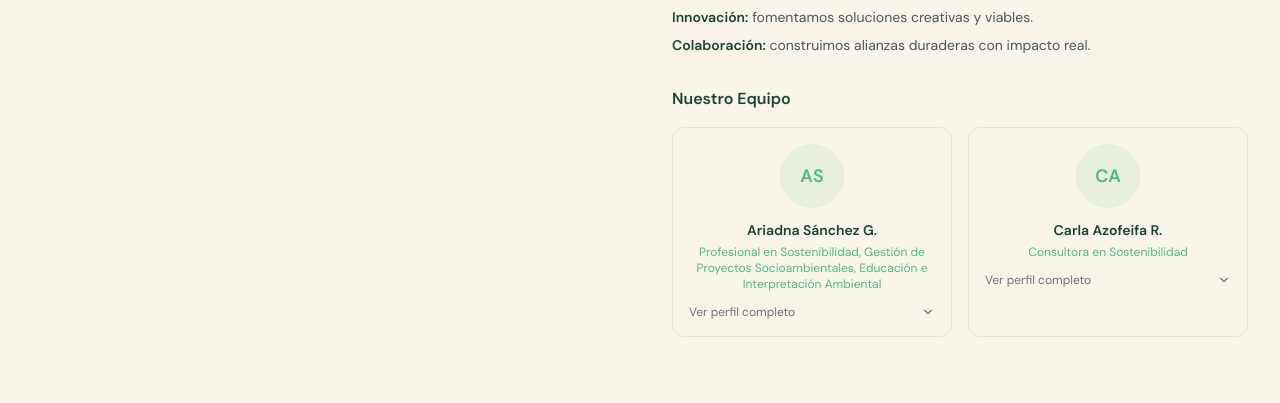
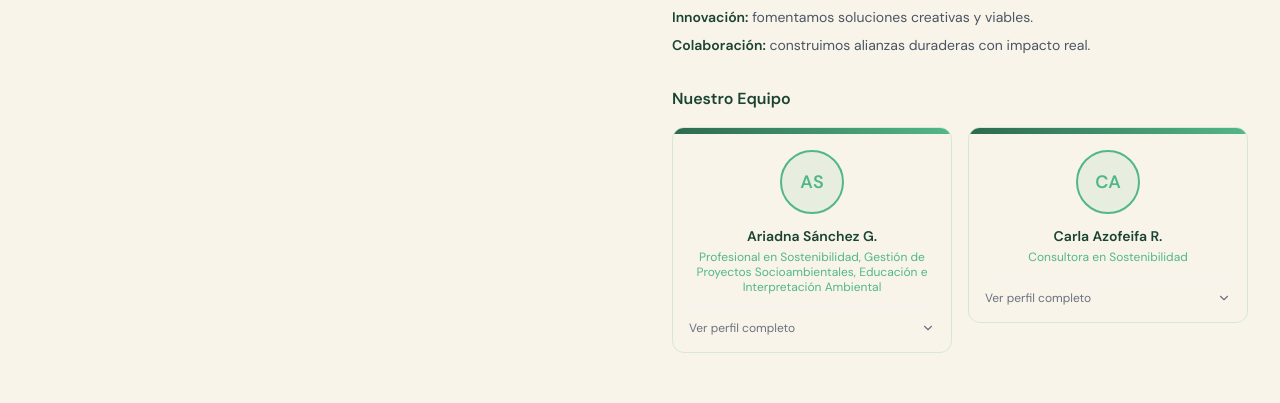
Before and after one commit to tomasSStropper/savia-page, a React (Create React App) app in the folder savia-website/: page / in a window 1280 px wide. Shown: the part 3560-3963 px from the top of the page. Built offline with nearby package versions, Linux system fonts and the light colour scheme; a web font is replaced by a local one.

Commit message:
Update AboutSection team cards layout and toggle details

```diff
--- a/savia-website/src/components/sections/AboutSection.jsx
+++ b/savia-website/src/components/sections/AboutSection.jsx
@@ -104,51 +104,65 @@ const AboutSection = ({ id }) => {
 
             <div className="mt-8">
               <h4 className="font-semibold text-primary mb-4">Nuestro Equipo</h4>
-              <div className="grid grid-cols-1 md:grid-cols-2 gap-4">
+              <div className="grid grid-cols-1 md:grid-cols-2 gap-4 items-start">
                 {/* Ariadna */}
-                <div className="border border-accent/20 rounded-xl p-4">
-                  <div className="flex flex-col items-center text-center mb-3">
-                    <div className="w-16 h-16 rounded-full bg-accent/10 flex items-center justify-center mb-3">
+                <div className="border border-accent/20 rounded-xl overflow-hidden transition-all duration-300 hover:-translate-y-1 hover:shadow-lg hover:border-accent">
+                  <div className="h-1.5 bg-gradient-to-r from-secondary to-accent" />
+                  <div className="p-4">
+                    <div className="w-16 h-16 rounded-full bg-accent/10 border-2 border-accent flex items-center justify-center mx-auto mb-3 transition-all duration-300 group-hover:bg-accent">
                       <span className="text-accent font-semibold text-lg">AS</span>
                     </div>
-                    <h5 className="font-semibold text-primary text-sm">Ariadna Sánchez G.</h5>
-                    <p className="text-xs text-accent mt-1">Profesional en Sostenibilidad, Gestión de Proyectos Socioambientales, Educación e Interpretación Ambiental</p>
-                  </div>
+                    <h5 className="font-semibold text-primary text-sm text-center mb-1">Ariadna Sánchez G.</h5>
+                    <p className="text-xs text-accent text-center leading-tight mb-3">
+                      Profesional en Sostenibilidad, Gestión de Proyectos Socioambientales, Educación e Interpretación Ambiental
+                    </p>
+                    <div className="h-px bg-gray-100 mb-3" />
                     <button
                       onClick={() => setOpenTeam(openTeam === 'ariadna' ? null : 'ariadna')}
                       className="w-full flex items-center justify-between text-xs text-gray-500 hover:text-accent transition-colors"
                     >
-                    <span>Ver perfil completo</span>
-                    <ChevronDown size={14} className={`transition-transform duration-300 ${openTeam === 'ariadna' ? 'rotate-180' : ''}`} />
+                      <span>{openTeam === 'ariadna' ? 'Cerrar perfil' : 'Ver perfil completo'}</span>
+                      <ChevronDown
+                        size={14}
+                        className={`transition-transform duration-300 ${openTeam === 'ariadna' ? 'rotate-180' : ''}`}
+                      />
                     </button>
                     {openTeam === 'ariadna' && (
-                    <p className="text-xs text-gray-600 leading-relaxed mt-3 border-t border-accent/10 pt-3">
+                      <p className="text-xs text-gray-600 leading-relaxed mt-3 pt-3 border-t border-gray-100">
                         Profesional en Manejo de Recursos Naturales con más de 20 años de experiencia en la formulación, coordinación y evaluación de proyectos socioambientales y de extensión comunitaria. Experiencia sólida de trabajo con ONGs, así como consultora para entidades como Cornell University, UCR, UCI, PNUD y empresas privadas en comunidades rurales y costeras de la zona sur y norte del país y a nivel internacional. Experiencia en el desarrollo de iniciativas de conservación y sensibilización ambiental con diversas audiencias adaptando la comunicación estratégica a distintos contextos. Guía naturalista bilingüe (ES/EN) con más de 5.000 horas de facilitación educativa, conducción de grupos e interpretación ambiental. Experiencia en administración de negocios gastronómicos y turísticos. Su formación multidisciplinaria en recursos naturales, turismo y artes fortalece sus habilidades de comunicación, liderazgo y diseño de experiencias orientadas a generar cambios de comportamiento y promover una gobernanza local para el desarrollo sostenible y regenerativo.
                       </p>
                     )}
                   </div>
+                </div>
 
                 {/* Carla */}
-                <div className="border border-accent/20 rounded-xl p-4">
-                  <div className="flex flex-col items-center text-center mb-3">
-                    <div className="w-16 h-16 rounded-full bg-accent/10 flex items-center justify-center mb-3">
+                <div className="border border-accent/20 rounded-xl overflow-hidden transition-all duration-300 hover:-translate-y-1 hover:shadow-lg hover:border-accent">
+                  <div className="h-1.5 bg-gradient-to-r from-secondary to-accent" />
+                  <div className="p-4">
+                    <div className="w-16 h-16 rounded-full bg-accent/10 border-2 border-accent flex items-center justify-center mx-auto mb-3">
                       <span className="text-accent font-semibold text-lg">CA</span>
                     </div>
-                    <h5 className="font-semibold text-primary text-sm">Carla Azofeifa R.</h5>
-                    <p className="text-xs text-accent mt-1">Consultora en Sostenibilidad</p>
-                  </div>
+                    <h5 className="font-semibold text-primary text-sm text-center mb-1">Carla Azofeifa R.</h5>
+                    <p className="text-xs text-accent text-center leading-tight mb-3">
+                      Consultora en Sostenibilidad
+                    </p>
+                    <div className="h-px bg-gray-100 mb-3" />
                     <button
                       onClick={() => setOpenTeam(openTeam === 'carla' ? null : 'carla')}
                       className="w-full flex items-center justify-between text-xs text-gray-500 hover:text-accent transition-colors"
                     >
-                    <span>Ver perfil completo</span>
-                    <ChevronDown size={14} className={`transition-transform duration-300 ${openTeam === 'carla' ? 'rotate-180' : ''}`} />
+                      <span>{openTeam === 'carla' ? 'Cerrar perfil' : 'Ver perfil completo'}</span>
+                      <ChevronDown
+                        size={14}
+                        className={`transition-transform duration-300 ${openTeam === 'carla' ? 'rotate-180' : ''}`}
+                      />
                     </button>
                     {openTeam === 'carla' && (
-                    <p className="text-xs text-gray-600 leading-relaxed mt-3 border-t border-accent/10 pt-3">
+                      <p className="text-xs text-gray-600 leading-relaxed mt-3 pt-3 border-t border-gray-100">
                         Falta Resumen
                       </p>
                     )}
+                  </div>
                 </div>
               </div>
             </div>
```
Lines whose indentation alone changed are shown as unchanged.
